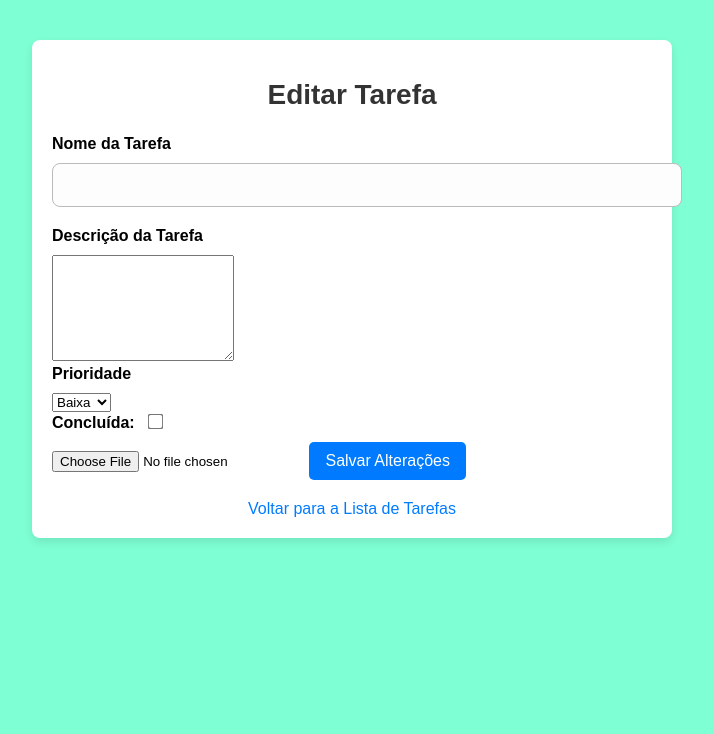
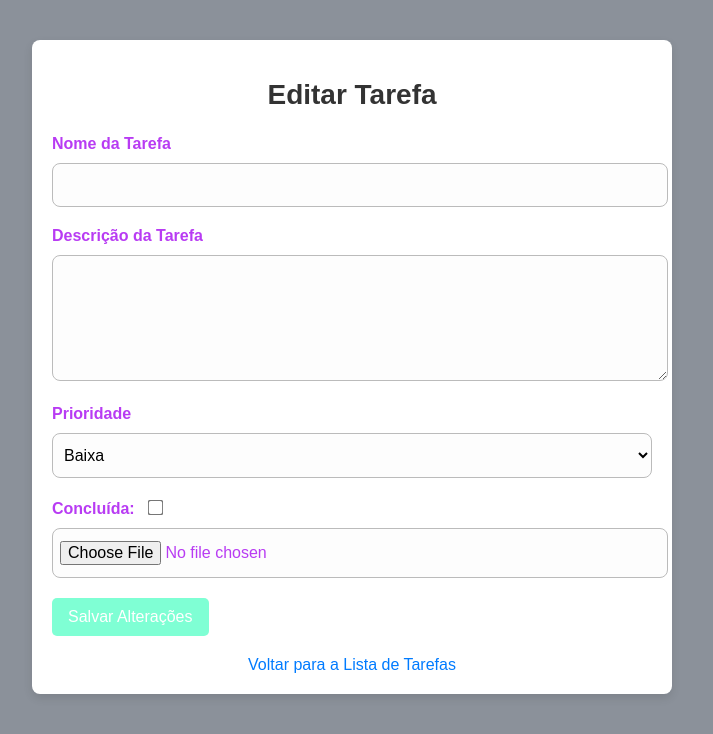
Before and after one commit to avmoonlight/to_do, a Flask app: template templates/editar.html in a window 1280 px wide. Shown: the top 734 px of the page, without its empty margins (288-1001 px from the left). Run offline with Flask 3, Linux system fonts and the light colour scheme; the template is opened without the code that fills it, so the values that code supplies are empty.

Commit message:
alterações

```diff
--- a/static/styles/editar.css
+++ b/static/styles/editar.css
@@ -21,10 +21,10 @@ body {
       color: #333;
     }
 
-.comand{
-    width: 100%;
-    padding: 12px 14px;
-    margin-bottom: 20px;
+    .input-estilizado {
+        width: 100%;
+        padding: 12px 7px;
+        margin-bottom: 20px;
         border: 1px solid #bbb;
         border-radius: 8px;
         background-color: #fdfdfd;
@@ -32,11 +32,12 @@ body {
         transition: border 0.3s ease, box-shadow 0.3s ease;
       }
 
-      .comand:focus {
+    .input-estilizado:focus {
         border-color: #007BFF;
         box-shadow: 0 0 5px rgba(0, 123, 255, 0.4);
         outline: none;
-      }
+    }
+
 
     textarea {
       resize: vertical;
@@ -66,7 +67,7 @@ body {
     }
 
     button {
-      background-color: #007BFF;
+      background-color: aquamarine;
       color: white;
       padding: 10px 16px;
       border: none;
@@ -93,5 +94,6 @@ body {
     }
 
     .corp {
-        background-color: aquamarine;
+       background-color: rgba(55, 65, 81, 0.578);
+       color: rgba(163, 0, 239, 0.767);
     }
--- a/templates/editar.html
+++ b/templates/editar.html
@@ -13,15 +13,16 @@
     <h1>Editar Tarefa</h1>
     <form action="/editar/{{ tarefa.id }}" method="POST" enctype="multipart/form-data">
       <label>Nome da Tarefa</label>
-      <input type="text" name="nome" class="comand" value="{{ tarefa.nome }}" required>
+      <input type="text" name="nome" value="{{ tarefa.nome }}" class="input-estilizado" required>
       <label>Descrição da Tarefa</label>
-      <textarea name="descricao" required>{{ tarefa.descricao }}</textarea>
+      <textarea name="descricao" class="input-estilizado" required>{{ tarefa.descricao }}</textarea>
       <label>Prioridade</label>
-      <select name="prioridade" required>
+      <select name="prioridade" class="input-estilizado" required>
         <option>Baixa</option>
         <option>Média</option>
         <option>Alta</option>
       </select>
+
       <label>
         Concluída:
         <input type="checkbox" name="concluida" {% if tarefa.concluida == 'sim' %}checked{% endif %}>
@@ -34,7 +35,7 @@
       </div>
       {% endif %}
 
-      <input type="file" name="imagem">
+      <input type="file" name="imagem" class="input-estilizado">
       <button type="submit">Salvar Alterações</button>
     </form>
     <a href="/tarefas" class="back-link">Voltar para a Lista de Tarefas</a>
```
Also changed, not shown: static/styles/tarefas.css (+8 -0 lines), templates/tarefas.html (+12 -11 lines).
